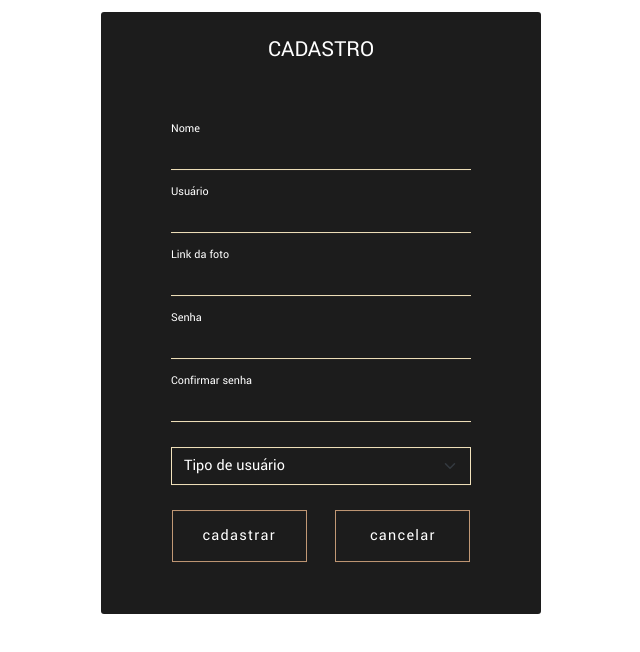
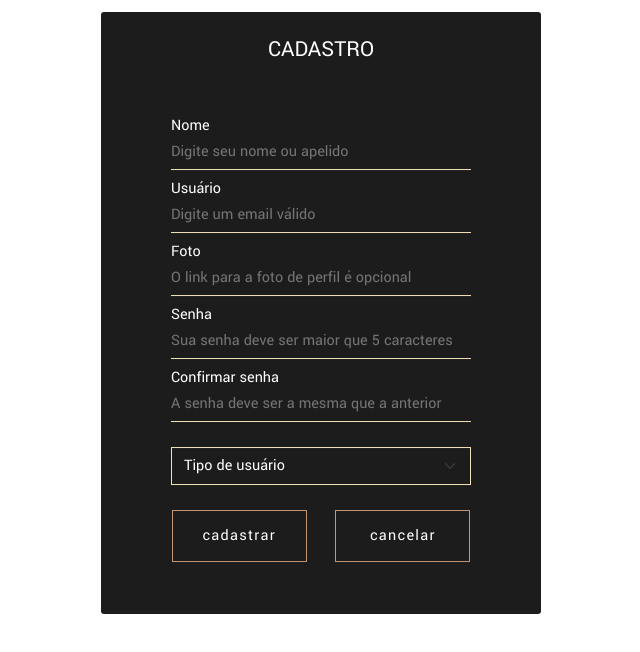
Before and after one commit to icarogarcez/AngularBlogPessoal, an Angular app: page /cadastro in a window 1280 px wide. Shown: the top 652 px of the page, without its empty margins (617-1257 px from the left). Built offline with nearby package versions, Linux system fonts and the light colour scheme.

Commit message:
Adicionando placeholder em cadastro e minimizando o css.

```diff
--- a/src/app/cadastro/cadastro.component.css
+++ b/src/app/cadastro/cadastro.component.css
@@ -52,10 +52,7 @@ option {
 	position: absolute;
 	top: 0px;
 	left: 0px;
-	font-size: 16px;
 	color: #fff;
-	pointer-events: none;
-	transition: all 0.5s ease-in-out !important;
 }
 
 .input-container input {
@@ -64,7 +61,6 @@ option {
 	background: transparent;
 	width: 300px;
 	padding: 8px 0px 5px 0px;
-	font-size: 16px;
 	color: #fff;
 }
 
@@ -76,8 +72,8 @@ option {
 
 .input-container input:focus ~ label,
 .input-container input:valid ~ label{
-	top:-12px;
-	font-size:12px;
+	top:-18px;
+	font-size:16px;
 
 }
 
--- a/src/app/cadastro/cadastro.component.html
+++ b/src/app/cadastro/cadastro.component.html
@@ -7,23 +7,23 @@
     <form>
       <span class="text-center">Cadastro</span>
       <div class="input-container">
-        <input [(ngModel)]= 'usuario.nome' type="text" name="nome" id="nome"/>
+        <input [(ngModel)]= 'usuario.nome' type="text" name="nome" id="nome" placeholder= "Digite seu nome ou apelido"/>
         <label>Nome</label>
       </div>
       <div class="input-container">
-        <input [(ngModel)]= 'usuario.usuario' type="text" name="usuario" id="usuario"/>
+        <input [(ngModel)]= 'usuario.usuario' type="text" name="usuario" id="usuario" placeholder= "Digite um email válido"/>
         <label>Usuário</label>
       </div>
       <div class="input-container">
-        <input [(ngModel)]= 'usuario.foto' type="text" name="foto" id="foto"/>
-        <label>Link da foto</label>
+        <input [(ngModel)]= 'usuario.foto' type="text" name="foto" id="foto" placeholder= "O link para a foto de perfil é opcional"/>
+        <label>Foto</label>
       </div>
       <div class="input-container">
-        <input (input)='confirmarSenha($event)' type="password" name="senha" id="senha"/>
+        <input (input)='confirmarSenha($event)' type="password" name="senha" id="senha" placeholder= "Sua senha deve ser maior que 5 caracteres"/>
         <label>Senha</label>
       </div>
       <div class="input-container">
-        <input [(ngModel)]= 'usuario.senha' type="password" name="confirmeSenha" id="confirmeSenha"/>
+        <input [(ngModel)]= 'usuario.senha' type="password" name="confirmeSenha" id="confirmeSenha" placeholder= "A senha deve ser a mesma que a anterior"/>
         <label>Confirmar senha</label>
         <div>
         </div>
--- a/src/app/login/login.component.css
+++ b/src/app/login/login.component.css
@@ -1,63 +1,61 @@
 /* Formulário de Input-Login */
 
 div {
-  font-family: 'Yantramanav', sans-serif !important;
+  font-family: 'Yantramanav', sans-serif;
 }
 
 .text-center {
-  color: #fff !important;
-  text-transform: uppercase !important;
-  font-size: 23px !important;
-  margin: -50px 0 80px 0 !important;
-  display: block !important;
-  text-align: center !important;
+  color: #fff;
+  text-transform: uppercase;
+  font-size: 23px;
+  margin: -50px 0 80px 0;
+  display: block;
+  text-align: center;
 }
 
 .box {
-  float: right !important;
-  display: flex !important;
-  left: 50% !important;
-  top: 50% !important;
-  transform: translate(-25%, 25%) !important;
-  background-color: rgba(0, 0, 0, 0.89) !important;
-  border-radius: 3px !important;
-  padding: 70px 70px !important;
+  float: right;
+  display: flex;
+  left: 50%;
+  top: 50%;
+  transform: translate(-25%, 25%);
+  background-color: rgba(0, 0, 0, 0.89);
+  border-radius: 3px;
+  padding: 70px 70px;
 }
 
 .input-container {
-  position: relative !important;
-  margin-bottom: 25px !important;
+  position: relative;
+  margin-bottom: 25px;
 }
 
 .input-container label {
-  position: absolute !important;
-  top: 0px !important;
-  left: 0px !important;
-  font-size: 16px !important;
-  color: #fff !important;
-  pointer-events: none !important;
-  transition: all 0.5s ease-in-out !important;
+  position: absolute;
+  top: 0px;
+  left: 0px;
+  color: #fff;
 }
 
 .input-container input {
-  border: 0 !important;
-  border-bottom: 1px solid #F2E3BC !important;
-  background: transparent !important;
-  width: 300px !important;
-  padding: 8px 0px 5px 0px !important;
-  font-size: 16px !important;
-  color: #fff !important;
+  border: 0;
+  border-bottom: 1px solid #F2E3BC;
+  background: transparent;
+  width: 300px;
+  padding: 8px 0px 5px 0px;
+  color: #fff;
 }
 
 .input-container input:focus {
-  border: none !important;
-  outline: none !important;
-  border-bottom: 1px solid #F2E3BC !important;
+  border: none;
+  outline: none;
+  border-bottom: 1px solid #F2E3BC;
 }
 
-.input-container input:focus~label, .input-container input:valid~label {
-  top: -12px !important;
-  font-size: 12px !important;
+.input-container input:focus ~ label,
+.input-container input:valid ~ label{
+	top:-18px;
+	font-size:16px;
+
 }
 
 /* Configurações padrão - botões */
```
